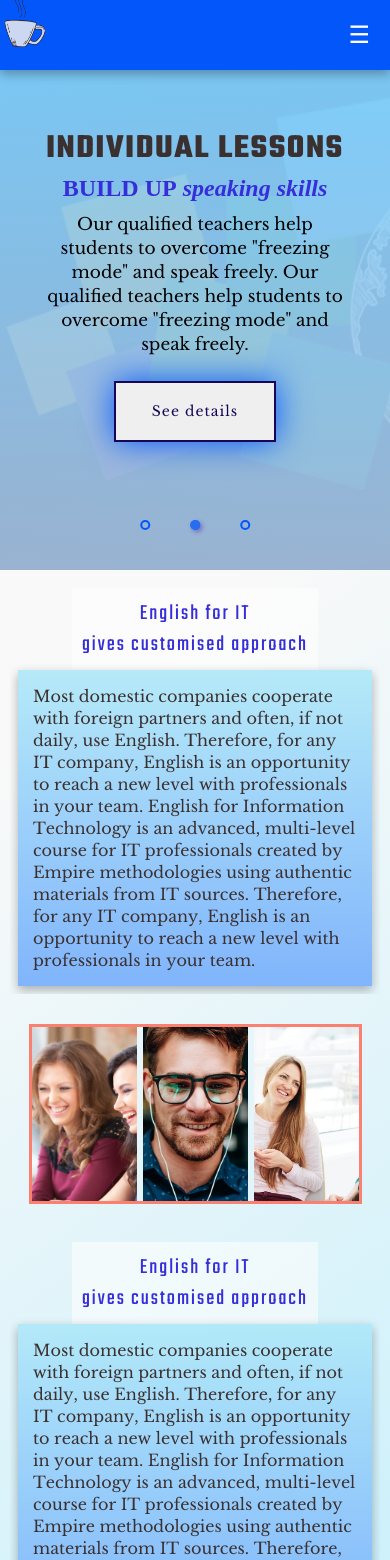
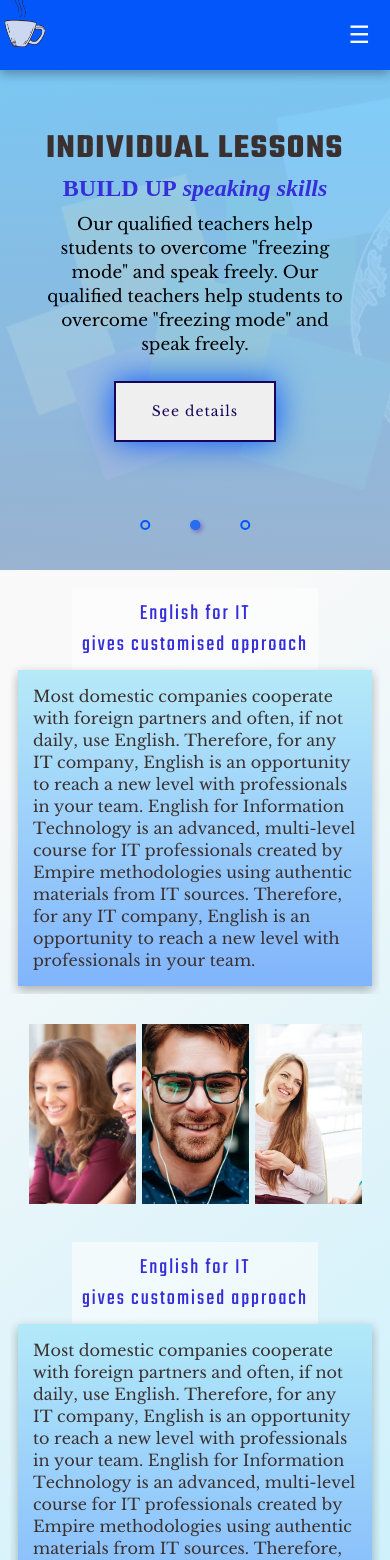
Before and after one commit to OlenaKin/Final_project, a React (Create React App) app: page / in a window 390 px wide. Shown: the top 1560 px of the page. Built offline with nearby package versions, Linux system fonts and the light colour scheme; a web font is replaced by a local one.

Commit message:
removed bordeer

```diff
--- a/src/components/ContainerBody/style.css
+++ b/src/components/ContainerBody/style.css
@@ -300,7 +300,7 @@ section {
     padding: 0;
     gap: 6px;
     height: 180px;
-    border: 3px solid salmon;
+
     text-align: center;
     margin-bottom: 30px;
   }
```
